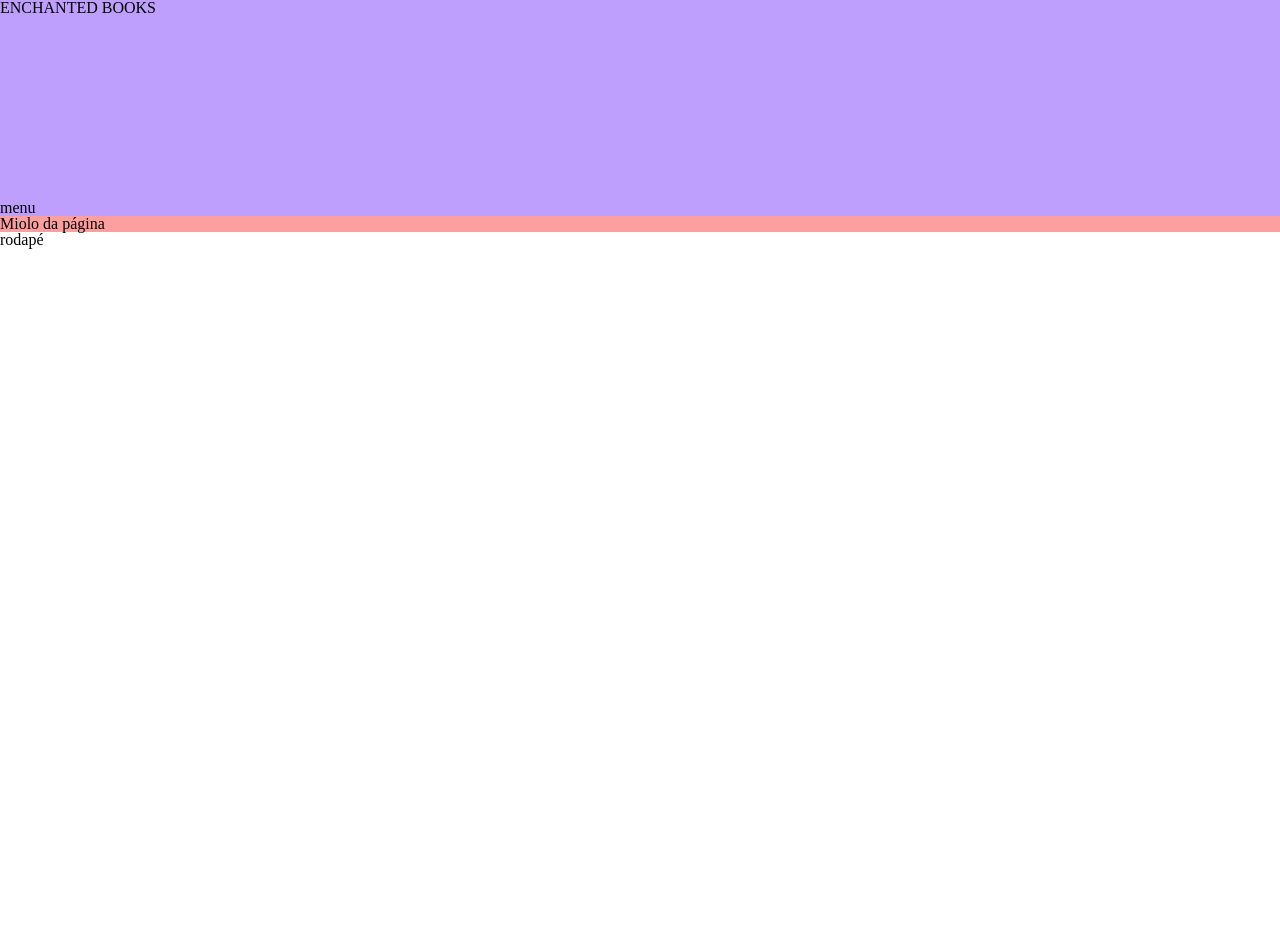
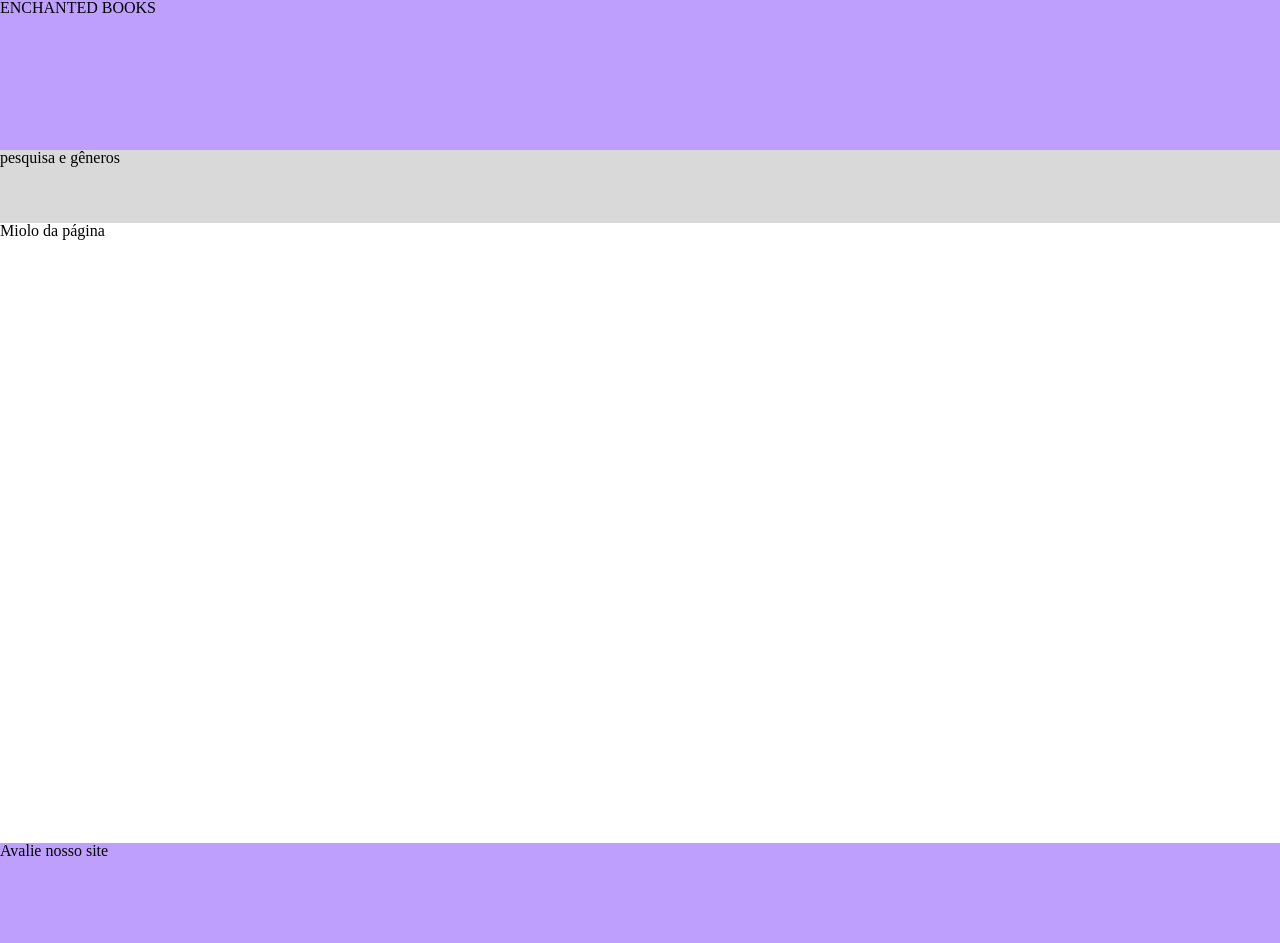
Before and after one commit to hillarymonteiro/enchanted-books, a plain HTML site: page index.html in a window 1280 px wide. Shown: the top 943 px of the page. Before the commit the page ends 800 px from the top, so only its background shows below. Drawn offline with Linux system fonts and the light colour scheme.

Commit message:
arrumamos a página do site

```diff
--- a/index.html
+++ b/index.html
@@ -9,15 +9,15 @@
 
 </head>
 <body>
-    <div class="cabecalho">
+    <header>
         <h1>
             ENCHANTED BOOKS
         </h1>
-    </div>
+    </header>
 
     <div class="barrasuperior">
         <h1>
-            menu
+            pesquisa e gêneros
         </h1>
     </div>
 
@@ -27,10 +27,11 @@
         </h1>
     </div>
 
-    <div class="rodapé">
+    <footer>
         <h1>
-        rodapé
+        Avalie nosso site
         </h1>
-    </div>
+    </footer>
+
 </body>
 </html>
--- a/styles.css
+++ b/styles.css
@@ -1,21 +1,23 @@
-.cabecalho{
+header{
     background-color: #BE9FFE;
     width: 1440px;
-    height: 200px;
-    padding; 20px;
-    margin: 0;
+    height: 150px;
+
 }
 
 .barrasuperior{
-    background-color: #BE9FFE;
+    background-color: #d9d9d9;
+    height: 73px;
+    weight: 585px;
 }
 
 .corpo{
-    background-color: #FE9F9F;
+    height: 620px;
 }
 
-.div{
-    background-color: #BE9FFE;
+footer{
+background-color: #BE9FFE;
     margin-top: 100px;
     border: 2px solid (0,0,0);
+    height: 100px;
 }
```
